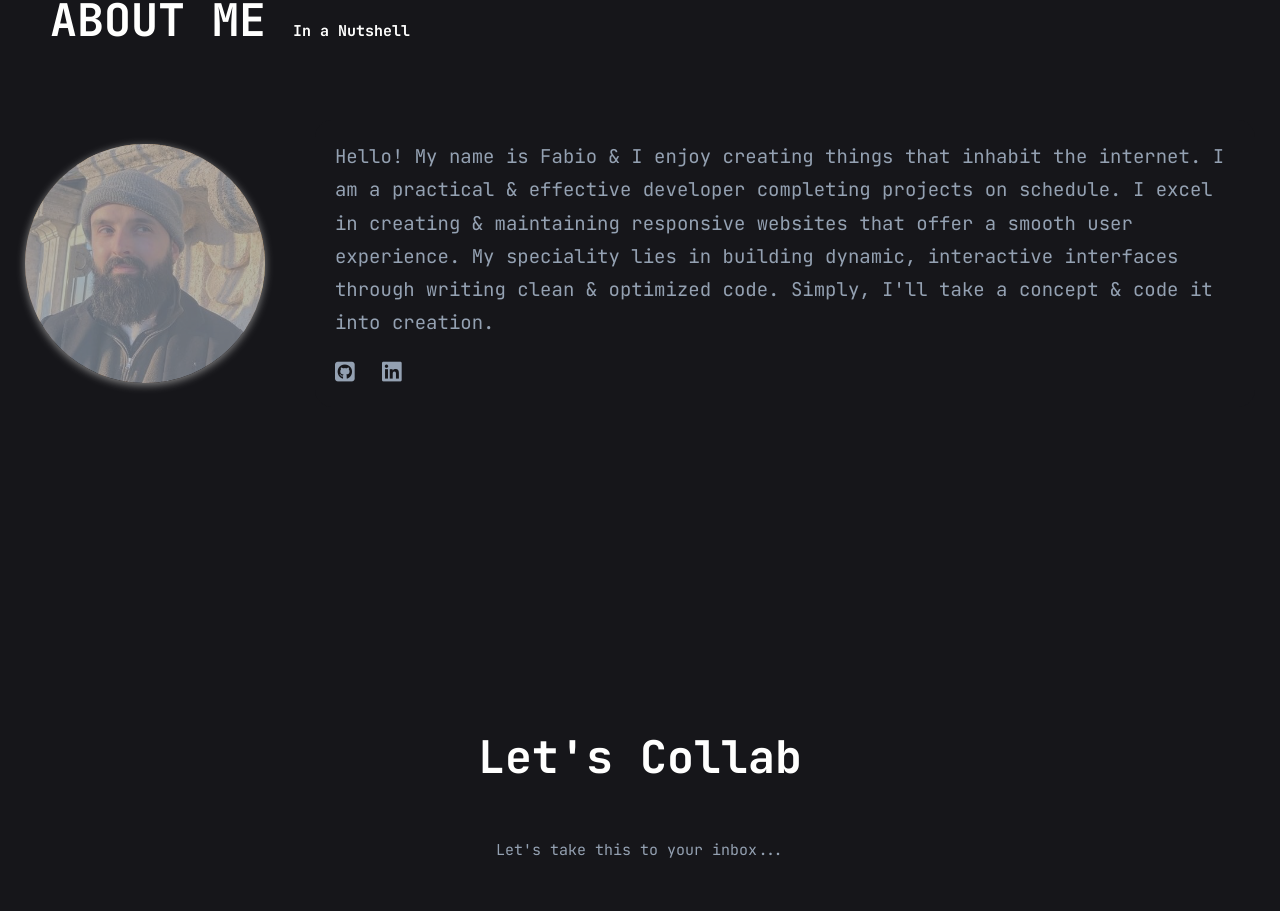
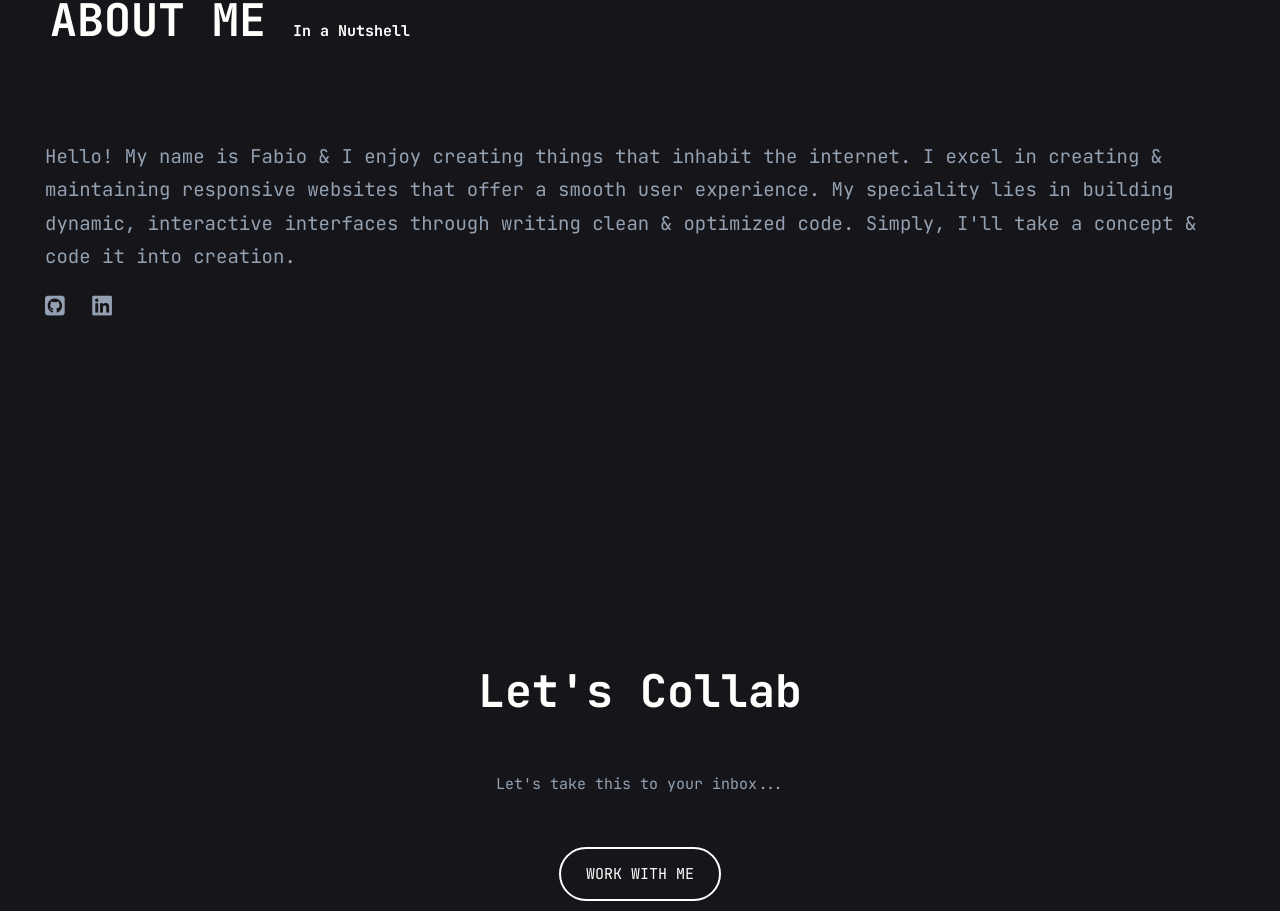
Before and after one commit to fabio-miguel/V1, a React (Create React App) app: page / in a window 1280 px wide. Shown: the part 1849-2760 px from the top of the page. Built offline with nearby package versions, Linux system fonts and the light colour scheme.

Commit message:
Removed image

```diff
--- a/src/components/About.jsx
+++ b/src/components/About.jsx
@@ -1,5 +1,3 @@
-import aboutFabioImg1 from "../images/about/fabio-img-1.png";
-
 const About = () => {
   return (
     <>
@@ -11,14 +9,10 @@ const About = () => {
             </h2>
           </div>
           <div className="about__content">
-            <div className="about__img__left">
-              <img src={aboutFabioImg1} alt="Fabio Miguel" />
-            </div>
             <div className="about-text-right">
               <p>
                 Hello! My name is Fabio & I enjoy creating things that inhabit
-                the internet. I am a practical & effective developer completing
-                projects on schedule. I excel in creating & maintaining
+                the internet. I excel in creating & maintaining
                 responsive websites that offer a smooth user experience. My
                 speciality lies in building dynamic, interactive interfaces
                 through writing clean & optimized code. Simply, I'll take a
```
